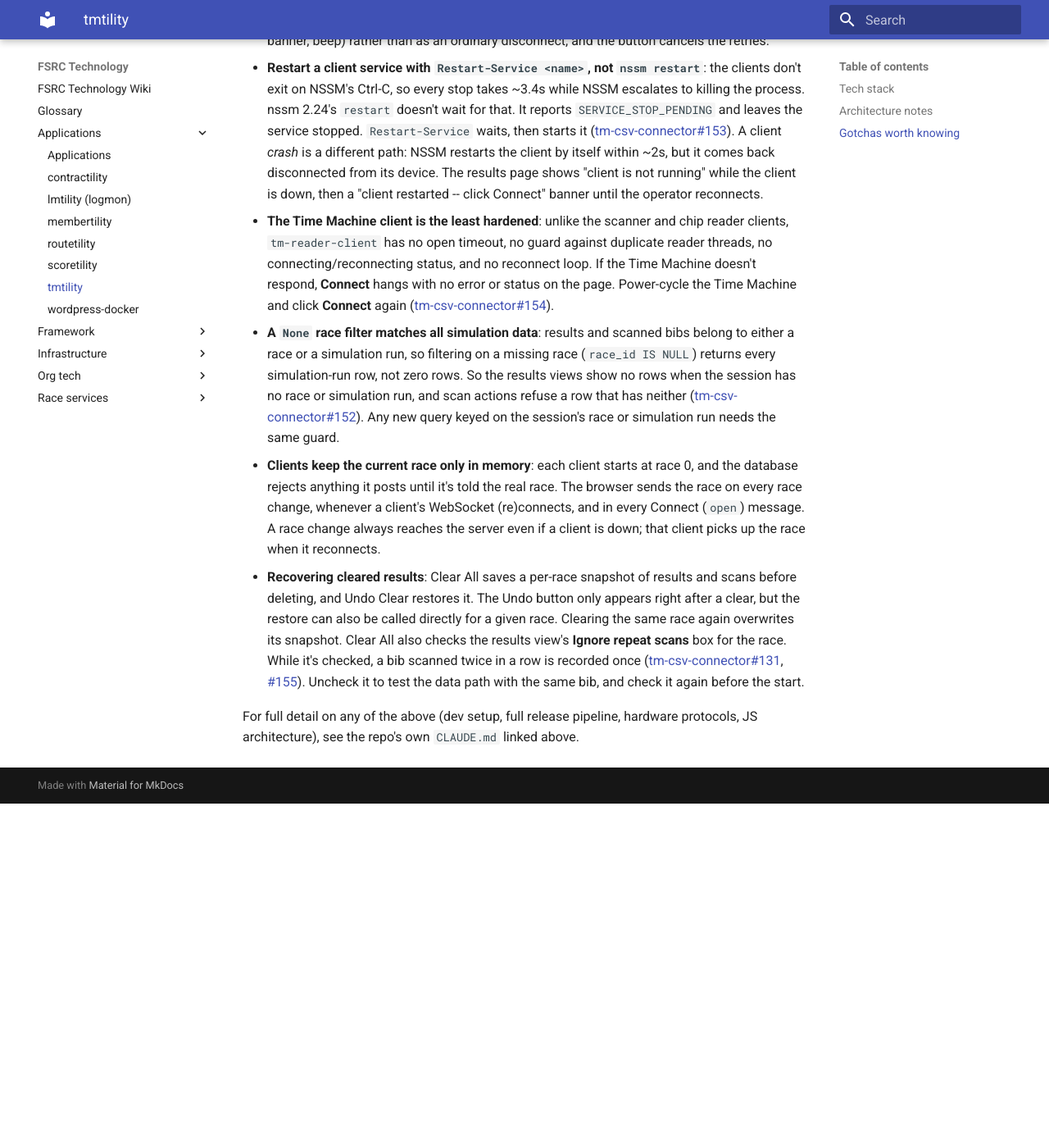
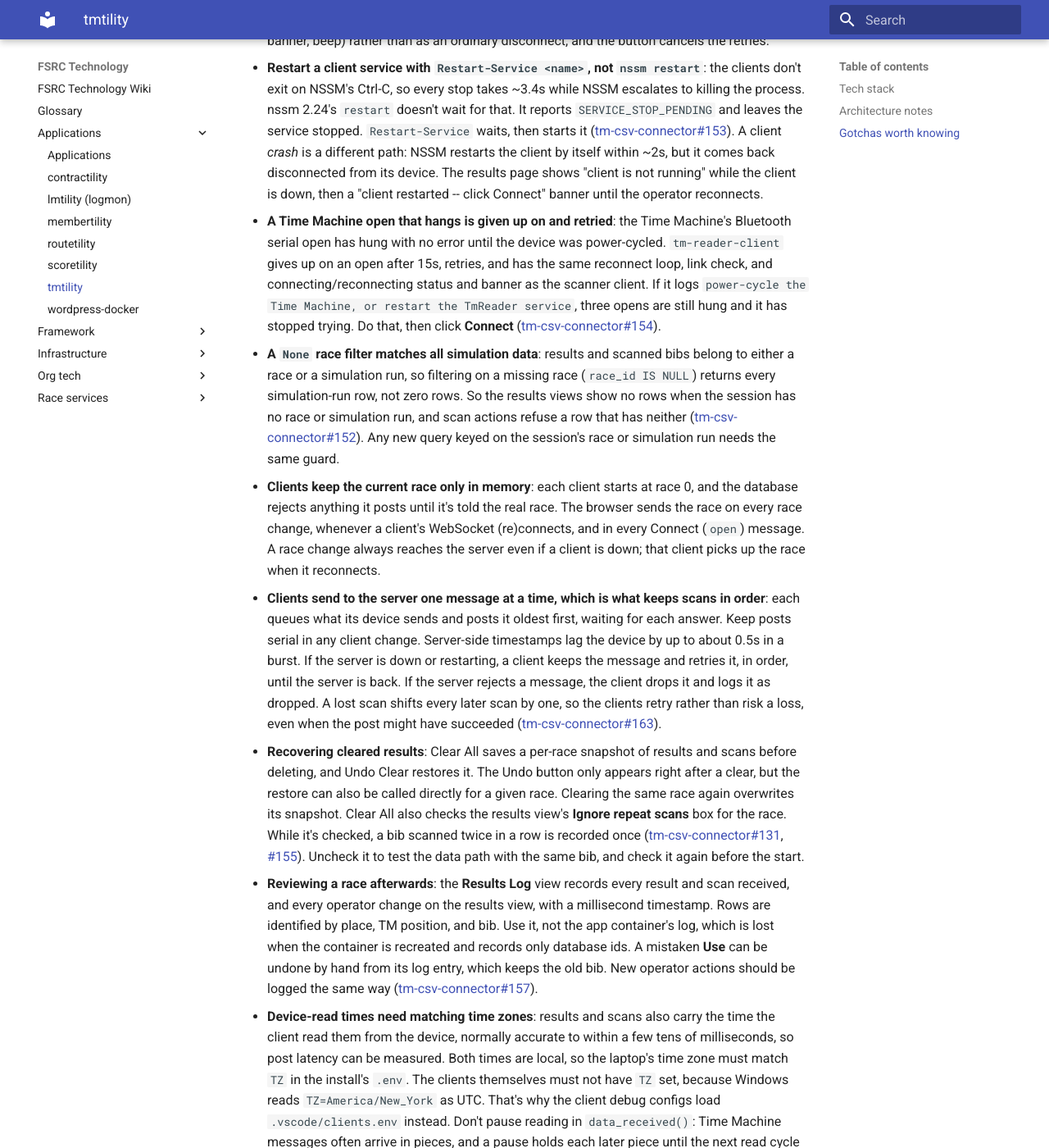
Before and after one commit to louking/fsrc-tech, an MkDocs documentation site: the page built from docs/applications/tmtility.md, in a window 1280 px wide and 1400 px high, scrolled down 2681 px. Shown: the whole window at 82% size. Built offline with MkDocs 1.6.1 and Material for MkDocs 9.7.7, drawn with Linux system fonts in a browser that asks for light colours; before the commit the page ends 3661 px from its top, so only the background shows below that; some of the changed text lies outside the part shown.

Commit message:
Document tmtility TM client hardening, ordered post retries, and Results Log (louking/tm-csv-connector#154, louking/tm-csv-connector#157, louking/tm-csv-connector#163)
Co-Authored-By: Claude Opus 5.5 <noreply@anthropic.com>

```diff
--- a/docs/applications/tmtility.md
+++ b/docs/applications/tmtility.md
@@ -38,9 +38,12 @@ Manages results received from a Time Machine manual race timer for input to scor
 - **Trident reader connectivity is a half-open-TCP trap**: a ping reply doesn't prove the telnet session to the reader is still alive. A reader that power-cycles without sending a FIN/RST leaves a dead socket that never reports an error. `trident-reader-client` therefore enables short-interval TCP keepalive, so the OS detects a half-dead socket and the client reconnects automatically. It also debounces status changes, and the results page shows a banner and beep for degraded connectivity. After an outage of a few minutes, the reader may refuse reconnects: each one is accepted and then closed at once, likely because it still holds the old session. If the chip reader keeps reconnecting while the network is up, power-cycle the reader.
 - **Bluetooth barcode scanner dropouts are silent at the serial level**: when an SPP scanner powers off, Windows keeps its virtual COM port open and pyserial reports nothing. The scanner won't reconnect to a port that's still open; only closing and reopening the port restores the link. `barcode-scanner-client` polls the Windows Bluetooth link state, and when the link drops it closes the port and keeps reopening it until the scanner is back. While the scanner is off, each open fails with a `semaphore timeout`, and a scanner that isn't in Bluetooth SPP mode fails the same way. While a scanner or chip reader client is retrying, the results page shows it as *reconnecting* (orange button reading **Stop Reconnecting**, orange banner, beep) rather than as an ordinary disconnect, and the button cancels the retries.
 - **Restart a client service with `Restart-Service <name>`, not `nssm restart`**: the clients don't exit on NSSM's Ctrl-C, so every stop takes ~3.4s while NSSM escalates to killing the process. nssm 2.24's `restart` doesn't wait for that. It reports `SERVICE_STOP_PENDING` and leaves the service stopped. `Restart-Service` waits, then starts it ([tm-csv-connector#153](https://github.com/louking/tm-csv-connector/issues/153)). A client *crash* is a different path: NSSM restarts the client by itself within ~2s, but it comes back disconnected from its device. The results page shows "client is not running" while the client is down, then a "client restarted -- click Connect" banner until the operator reconnects.
-- **The Time Machine client is the least hardened**: unlike the scanner and chip reader clients, `tm-reader-client` has no open timeout, no guard against duplicate reader threads, no connecting/reconnecting status, and no reconnect loop. If the Time Machine doesn't respond, **Connect** hangs with no error or status on the page. Power-cycle the Time Machine and click **Connect** again ([tm-csv-connector#154](https://github.com/louking/tm-csv-connector/issues/154)).
+- **A Time Machine open that hangs is given up on and retried**: the Time Machine's Bluetooth serial open has hung with no error until the device was power-cycled. `tm-reader-client` gives up on an open after 15s, retries, and has the same reconnect loop, link check, and connecting/reconnecting status and banner as the scanner client. If it logs `power-cycle the Time Machine, or restart the TmReader service`, three opens are still hung and it has stopped trying. Do that, then click **Connect** ([tm-csv-connector#154](https://github.com/louking/tm-csv-connector/issues/154)).
 - **A `None` race filter matches all simulation data**: results and scanned bibs belong to either a race or a simulation run, so filtering on a missing race (`race_id IS NULL`) returns every simulation-run row, not zero rows. So the results views show no rows when the session has no race or simulation run, and scan actions refuse a row that has neither ([tm-csv-connector#152](https://github.com/louking/tm-csv-connector/issues/152)). Any new query keyed on the session's race or simulation run needs the same guard.
 - **Clients keep the current race only in memory**: each client starts at race 0, and the database rejects anything it posts until it's told the real race. The browser sends the race on every race change, whenever a client's WebSocket (re)connects, and in every Connect (`open`) message. A race change always reaches the server even if a client is down; that client picks up the race when it reconnects.
+- **Clients send to the server one message at a time, which is what keeps scans in order**: each queues what its device sends and posts it oldest first, waiting for each answer. Keep posts serial in any client change. Server-side timestamps lag the device by up to about 0.5s in a burst. If the server is down or restarting, a client keeps the message and retries it, in order, until the server is back. If the server rejects a message, the client drops it and logs it as dropped. A lost scan shifts every later scan by one, so the clients retry rather than risk a loss, even when the post might have succeeded ([tm-csv-connector#163](https://github.com/louking/tm-csv-connector/issues/163)).
 - **Recovering cleared results**: Clear All saves a per-race snapshot of results and scans before deleting, and Undo Clear restores it. The Undo button only appears right after a clear, but the restore can also be called directly for a given race. Clearing the same race again overwrites its snapshot. Clear All also checks the results view's **Ignore repeat scans** box for the race. While it's checked, a bib scanned twice in a row is recorded once ([tm-csv-connector#131](https://github.com/louking/tm-csv-connector/issues/131), [#155](https://github.com/louking/tm-csv-connector/issues/155)). Uncheck it to test the data path with the same bib, and check it again before the start.
+- **Reviewing a race afterwards**: the **Results Log** view records every result and scan received, and every operator change on the results view, with a millisecond timestamp. Rows are identified by place, TM position, and bib. Use it, not the app container's log, which is lost when the container is recreated and records only database ids. A mistaken **Use** can be undone by hand from its log entry, which keeps the old bib. New operator actions should be logged the same way ([tm-csv-connector#157](https://github.com/louking/tm-csv-connector/issues/157)).
+- **Device-read times need matching time zones**: results and scans also carry the time the client read them from the device, normally accurate to within a few tens of milliseconds, so post latency can be measured. Both times are local, so the laptop's time zone must match `TZ` in the install's `.env`. The clients themselves must not have `TZ` set, because Windows reads `TZ=America/New_York` as UTC. That's why the client debug configs load `.vscode/clients.env` instead. Don't pause reading in `data_received()`: Time Machine messages often arrive in pieces, and a pause holds each later piece until the next read cycle ([tm-csv-connector#157](https://github.com/louking/tm-csv-connector/issues/157)).
 
 For full detail on any of the above (dev setup, full release pipeline, hardware protocols, JS architecture), see the repo's own `CLAUDE.md` linked above.
```
Also changed, not shown: CHANGELOG.md (+6 -0 lines).
